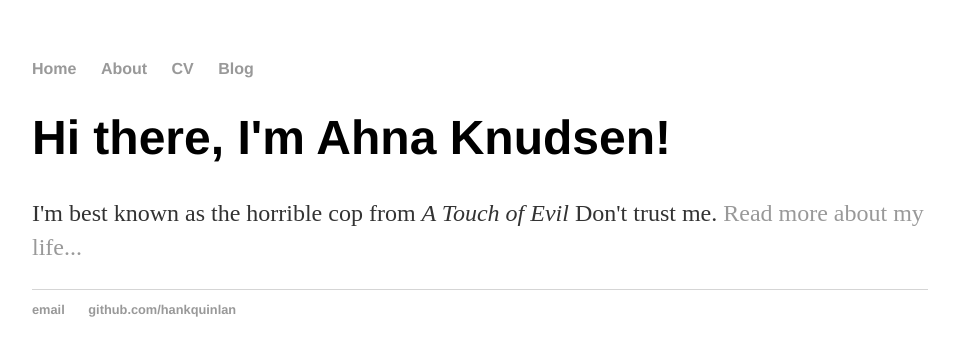
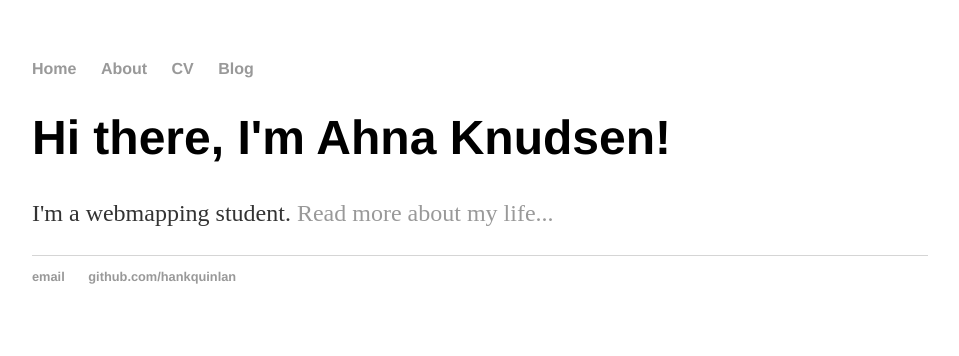
Before and after one commit to a-knudsen/a-knudsen.webmap, a Jekyll site: the page built from index.html, in a window 1280 px wide. Shown: the top 356 px of the page, without its empty margins (160-1119 px from the left). Built offline with Jekyll 4.4.1, drawn with Linux system fonts in a browser that asks for light colours.

Commit message:
Update index.html

```diff
--- a/index.html
+++ b/index.html
@@ -4,5 +4,5 @@ title: Ahna's Webmap, Fantastic Student
 ---
 <div class="blurb">
 	<h1>Hi there, I'm Ahna Knudsen!</h1>
-	<p>I'm best known as the horrible cop from <em>A Touch of Evil</em> Don't trust me. <a href="/about">Read more about my life...</a></p>
+	<p>I'm a webmapping student. <a href="/about">Read more about my life...</a></p>
 </div><!-- /.blurb -->
```
